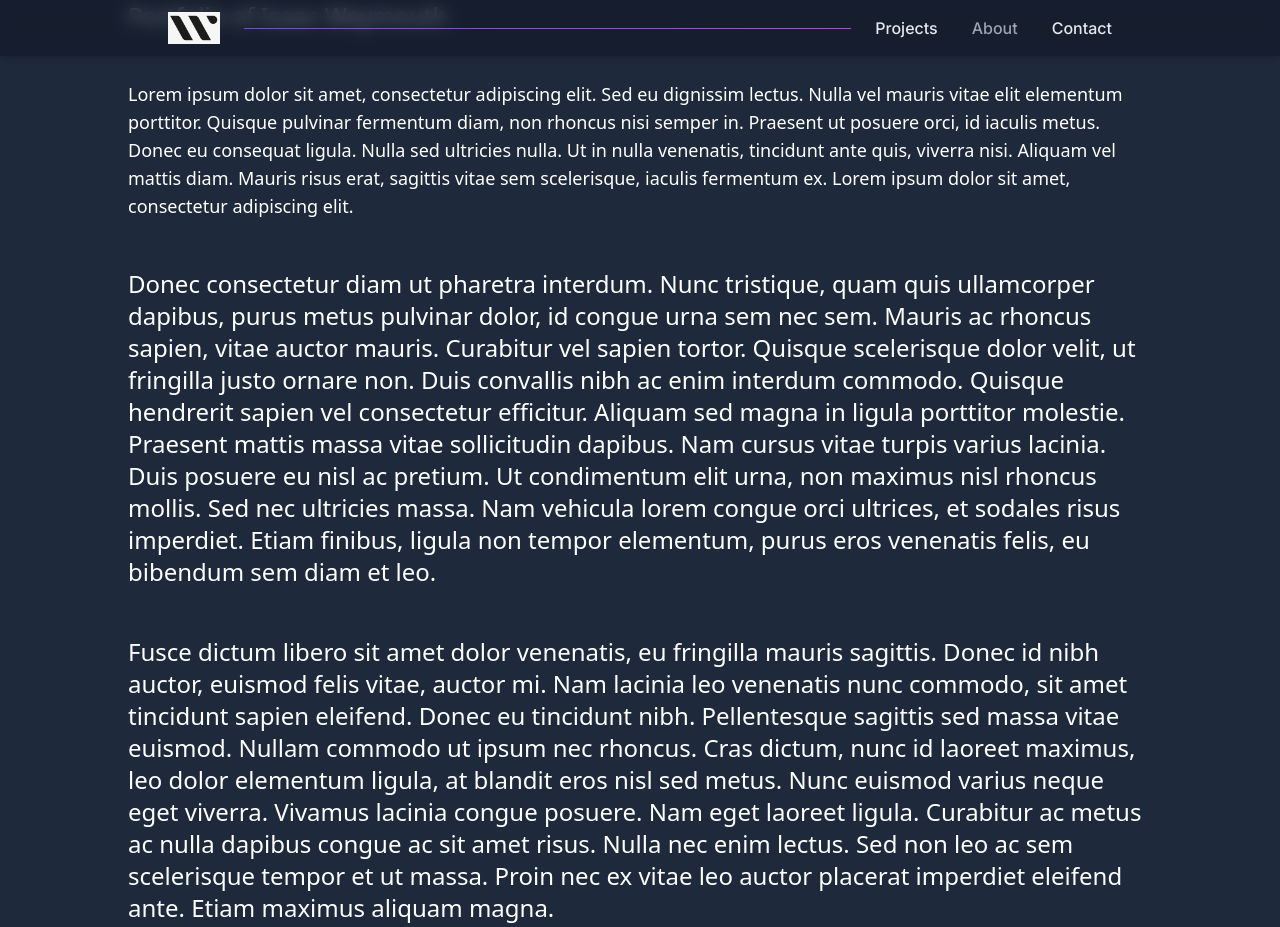
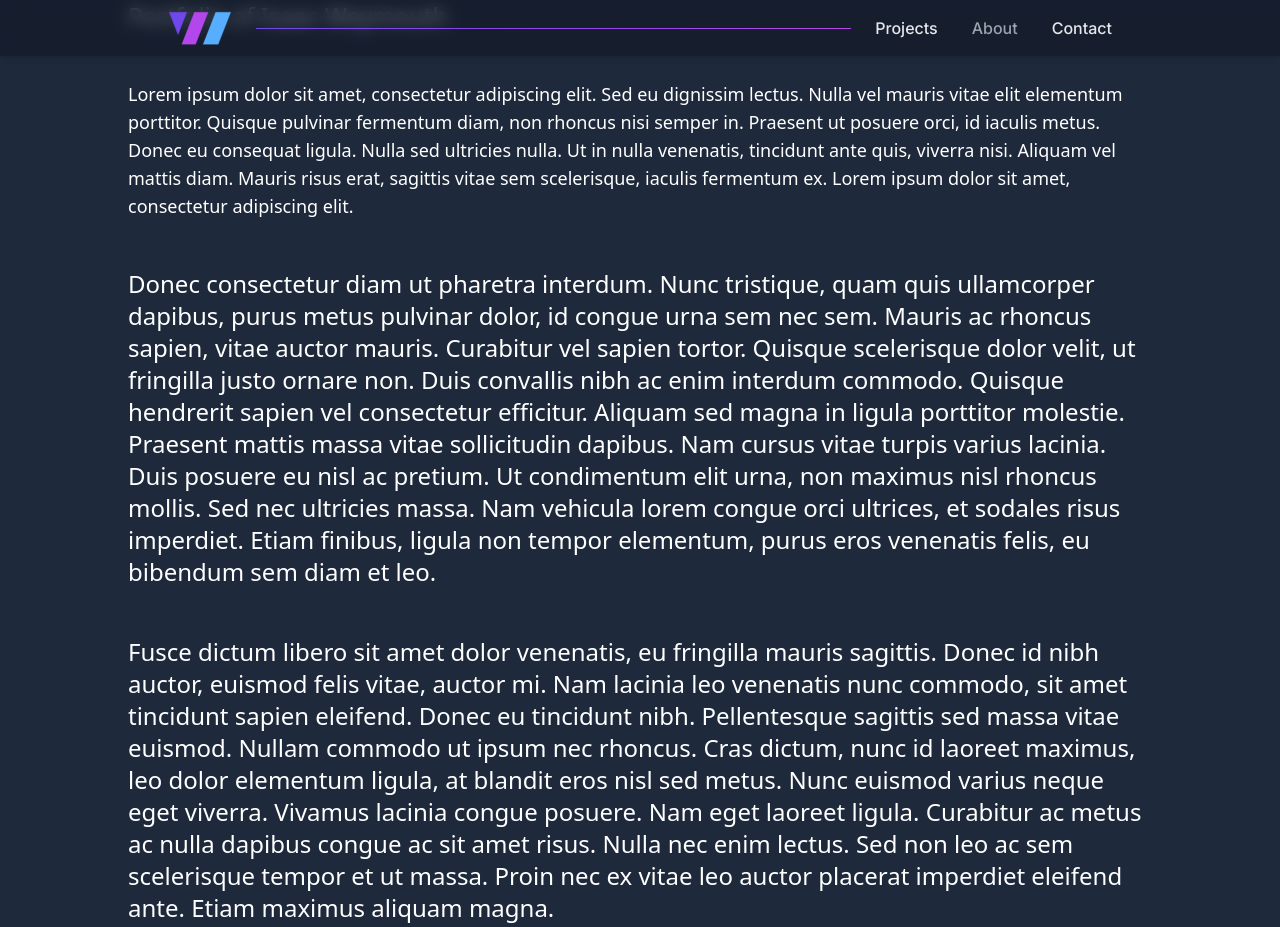
Before and after one commit to weytools/weymouth.dev, a Gatsby site: page / in a window 1280 px wide. Shown: the top 927 px of the page. Built offline with nearby package versions, Linux system fonts and the light colour scheme; Gatsby itself is replaced by a stand-in of ours.

Commit message:
building out index

```diff
--- a/src/components/navbar.js
+++ b/src/components/navbar.js
@@ -10,8 +10,16 @@
     return (
         <nav className="bg-gray-900 bg-opacity-60 backdrop-blur text-white font-inter w-full fixed shadow-md" >
             <ul className="max-w-screen-lg mx-auto px-10 flex  space-x-6 items-center ">
-                <li className="justify-self-start shrink-0">
-                    <a href="/"><img className="h-8" src="images/w2.png" /></a>
+                <li className="justify-self-start shrink-0 w-16">
+                    <a href="/">
+                        <svg className="weydev-logo" xmlns="http://www.w3.org/2000/svg" viewBox="-5 -5 255 138">
+                            <g>
+                                <polygon className="weydev-logo bar-1 fill-nicepurp stroke-nicepurp " points="70 0 0 0 35 89.6 70 0"/>
+                                <polygon className="weydev-logo bar-3 fill-nicepink stroke-nicepink " points="100 0 50 128 105 128 155 0 100 0"/>
+                                <polygon className="weydev-logo bar-2 fill-niceblue stroke-niceblue " points="185 0 135 128 195 128 245 0 185 0"/>
+                            </g>
+                        </svg>
+                    </a>
                 </li>
                 <li className=" h-px w-full bg-gradient-to-r from-nicepurp to-nicepink"></li>
                 <li className="text-gray-200 hover:text-niceblue hover:-translate-y-1 transform transition py-2 my-2 rounded-md font-medium">
```
